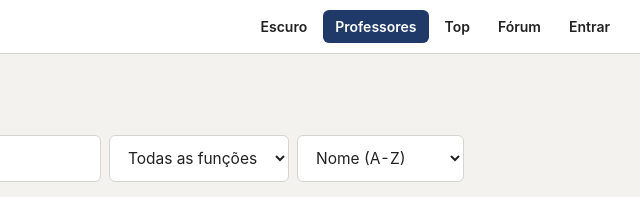
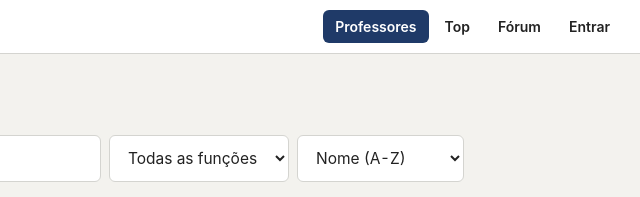
Before and after one commit to 6096-fpv/ECL_rating, a plain HTML site: page index.html in a window 1280 px wide. Shown: the top 197 px of the page, 640-1280 px from the left. Drawn offline with nearby package versions, Linux system fonts and the light colour scheme; no server answers.

Commit message:
Remove theme toggle from top bar; theme switches via profile only

```diff
--- a/app.js
+++ b/app.js
@@ -255,15 +255,6 @@ window.ECL = (function(){
 
       var cur = eff();
 
-      if(btn){
-        var next = cur === "dark" ? "light" : "dark";
-        btn.textContent = next === "dark" ? "Escuro" : "Claro";
-        btn.setAttribute(
-          "aria-label",
-          "Ativar modo " + (next === "dark" ? "escuro" : "claro")
-        );
-      }
-
       var sw = document.querySelectorAll("[data-themeswitch]");
       for(var i = 0; i < sw.length; i++){
         var on = sw[i].getAttribute("data-themeswitch") === cur;
@@ -279,33 +270,6 @@ window.ECL = (function(){
         localStorage.setItem("ecl-theme", next);
       }catch(e){}
       refresh();
-    }
-
-    var btn = null;
-    var top = document.querySelector(".top");
-
-    if(top && !$("themeTgl")){
-
-      btn = document.createElement("button");
-      btn.id = "themeTgl";
-      btn.type = "button";
-      btn.className = "ttgl";
-
-      btn.onclick = function(){
-        setTheme(eff() === "dark" ? "light" : "dark");
-      };
-
-      var nav = top.querySelector("nav");
-      if(nav){
-        nav.insertBefore(btn, nav.firstChild);
-      }else{
-        var who = $("admWho");
-        if(who && who.parentNode)
-          who.parentNode.insertBefore(btn, who.nextSibling);
-        else
-          top.appendChild(btn);
-      }
-
     }
 
     document.addEventListener("click", function(e){
--- a/style.css
+++ b/style.css
@@ -658,22 +658,6 @@ dialog.ecl-dialog::backdrop{
   left:8px;
 }
 
-/* theme toggle (nav-link look) */
-.ttgl{
-  background:none;
-  border:0;
-  padding:6px 12px;
-  font-weight:600;
-  color:var(--tx);
-  transition:background .15s ease,color .15s ease;
-}
-
-.ttgl:hover,
-.ttgl:focus-visible{
-  background:var(--ac-soft);
-  color:var(--ac);
-}
-
 /* theme switch (profile settings) */
 .tsw{
   display:inline-flex;
```
